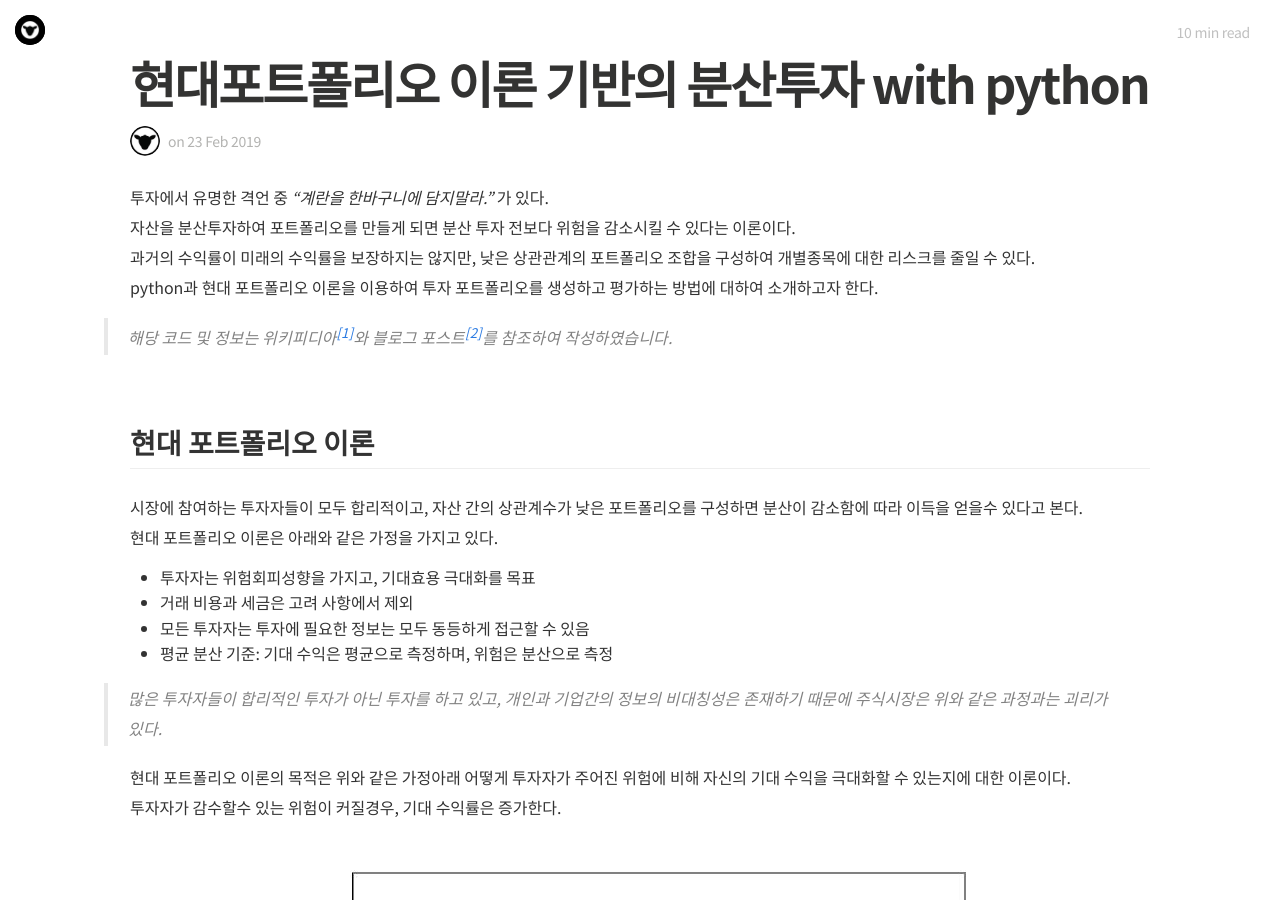
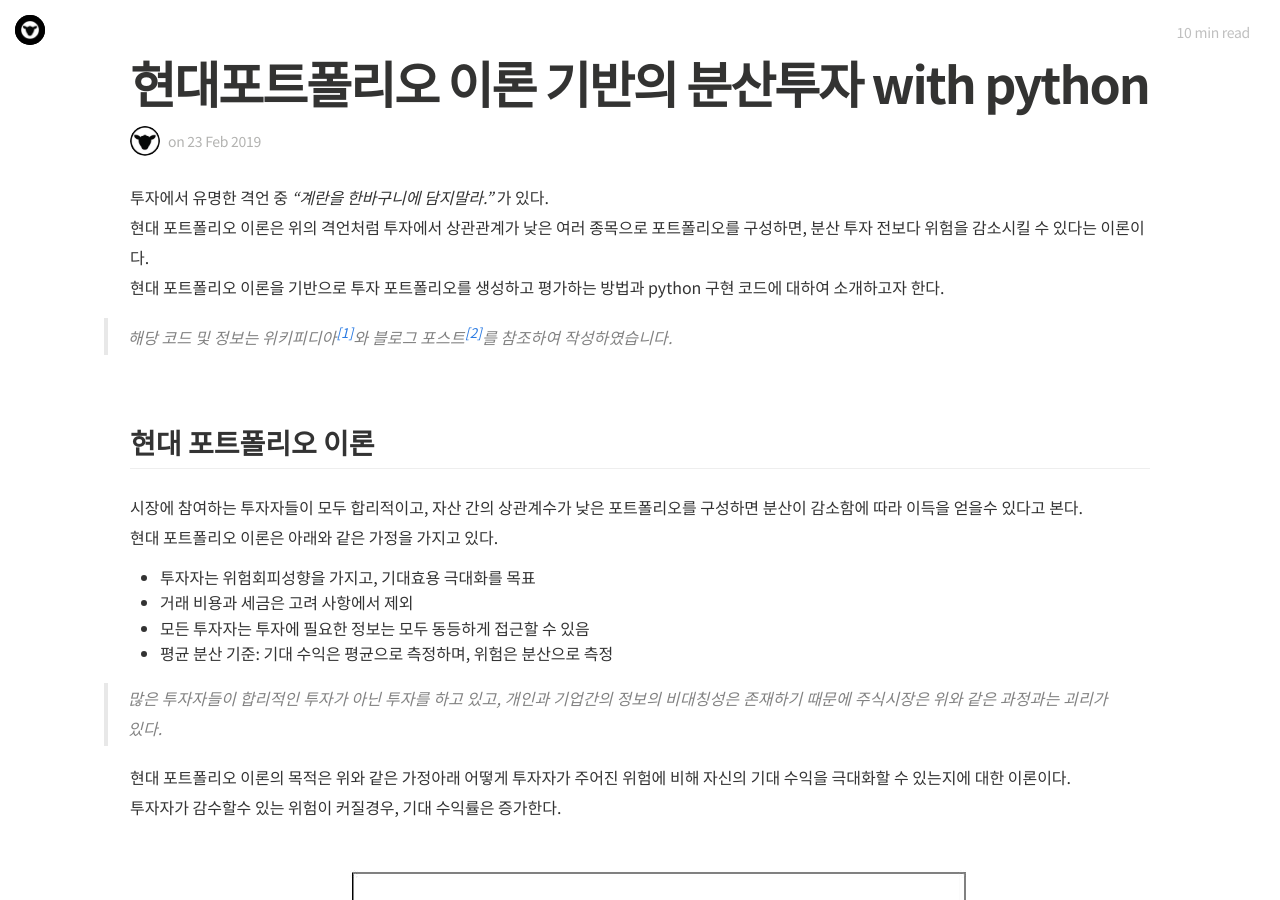
Before and after one commit to Shephexd/shephexd.github.io, a Jekyll site: the page built from _posts/finance/2019-02-23-Portfolio_selection_with_python.md, in a window 1280 px wide and 900 px high. Built offline with Jekyll 4.4.1, drawn with Linux system fonts in a browser that asks for light colours; nearby versions of some CDN libraries; some web fonts are replaced; formulas are drawn with MathJax 3; comment, search, counter and statistics services are not loaded.

Commit message:
UPDATE post of MP

```diff
--- a/_posts/finance/2019-02-23-Portfolio_selection_with_python.md
+++ b/_posts/finance/2019-02-23-Portfolio_selection_with_python.md
@@ -16,11 +16,9 @@ typora-root-url: /Users/shephexd/Documents/github/pages/
 
 투자에서 유명한 격언 중 *“계란을 한바구니에 담지말라.”* 가 있다.
 
-자산을 분산투자하여 포트폴리오를 만들게 되면 분산 투자 전보다 위험을 감소시킬 수 있다는 이론이다.
+현대 포트폴리오 이론은 위의 격언처럼 투자에서 상관관계가 낮은 여러 종목으로 포트폴리오를 구성하면, 분산 투자 전보다 위험을 감소시킬 수 있다는 이론이다.
 
-과거의 수익률이 미래의 수익률을 보장하지는 않지만, 낮은 상관관계의 포트폴리오 조합을 구성하여 개별종목에 대한 리스크를 줄일 수 있다.
-
-python과 현대 포트폴리오 이론을 이용하여 투자 포트폴리오를 생성하고 평가하는 방법에 대하여 소개하고자 한다.
+현대 포트폴리오 이론을 기반으로 투자 포트폴리오를 생성하고 평가하는 방법과 python 구현 코드에 대하여 소개하고자 한다.
 
 
 
```
